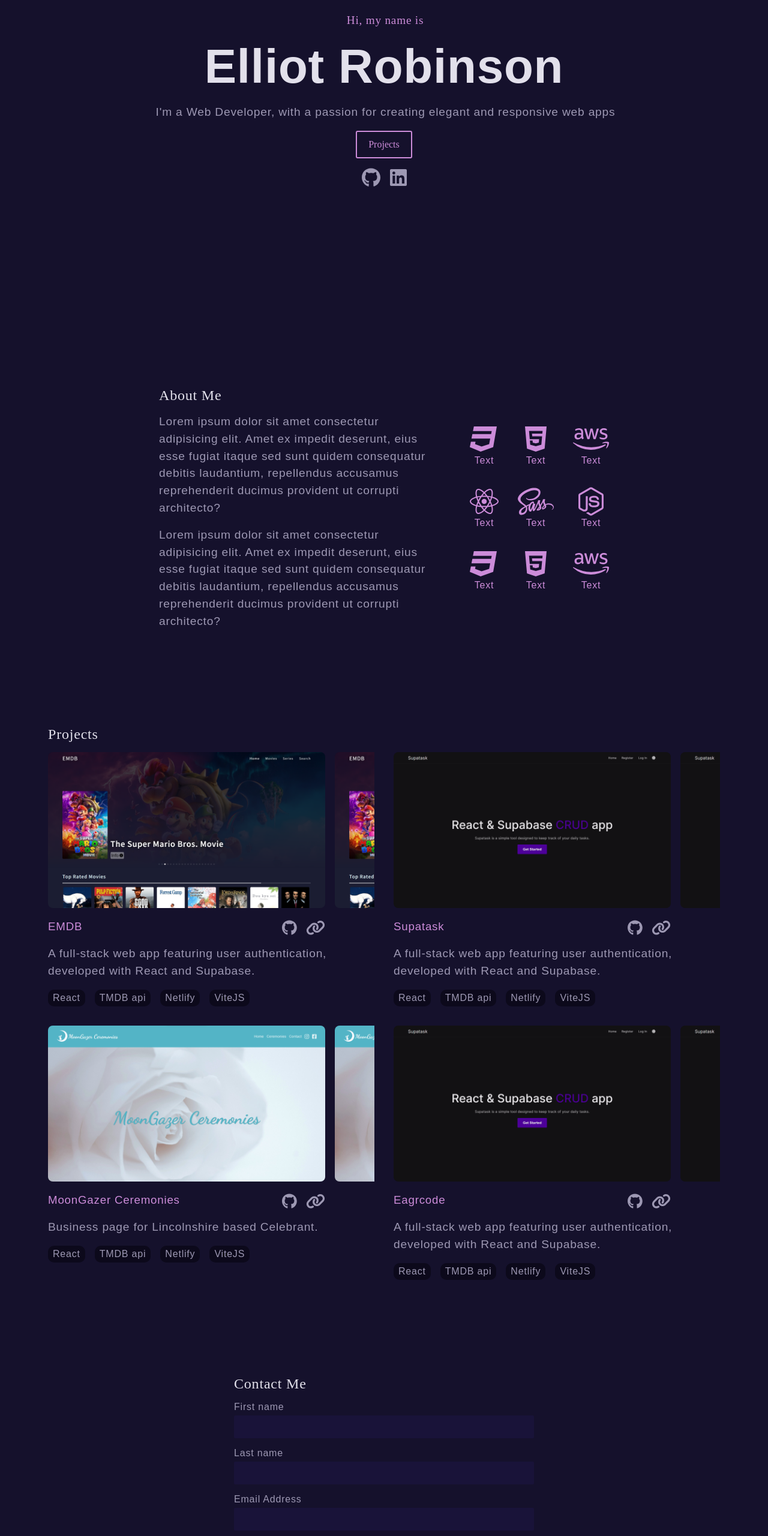
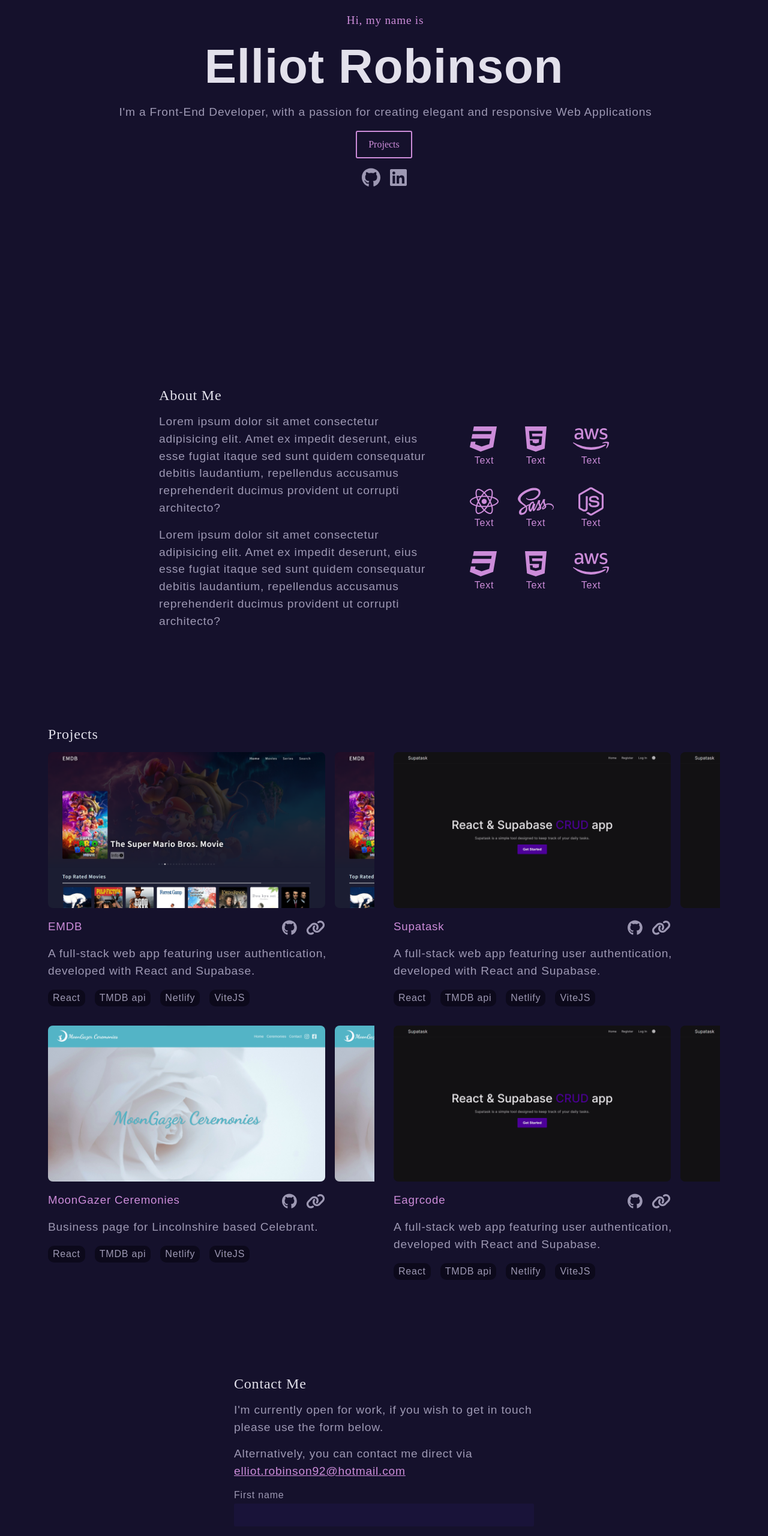
Before and after one commit to eagrcode/eagrcode-dev, a Next.js app: page / in a window 1280 px wide. Shown: the part 234-2795 px from the top of the page at 60% size. Built offline with nearby package versions, Linux system fonts and the light colour scheme; a web font is replaced by a local one.

Commit message:
general style updates

```diff
--- a/src/components/Contact/Contact.module.scss
+++ b/src/components/Contact/Contact.module.scss
@@ -12,3 +12,14 @@
   max-width: 500px;
   gap: 1rem;
 }
+
+.emailLink {
+  &.dark {
+    color: var(--accent-color-dark);
+  }
+  &.light {
+    color: var(--accent-color-light);
+  }
+
+  text-decoration: underline;
+}
--- a/src/components/Contact/Contact.tsx
+++ b/src/components/Contact/Contact.tsx
@@ -1,5 +1,8 @@
 // styles
 import styles from "./Contact.module.scss";
+
+// next
+import Link from "next/link";
 
 // components
 import ContactForm from "./ContactForm/ContactForm";
@@ -17,6 +20,19 @@ export default function Contact() {
         <h2 id="scroll-to-contact" className={theme}>
           Contact Me
         </h2>
+        <p className={theme}>
+          I'm currently open for work, if you wish to get in touch please use the form below.
+        </p>
+        <p className={theme}>
+          Alternatively, you can contact me direct via{" "}
+          <Link
+            className={`${styles.emailLink} ${styles[theme]}`}
+            href="mailto:elliot.robinson92@hotmail.com"
+            title="Open email app"
+          >
+            elliot.robinson92@hotmail.com
+          </Link>
+        </p>
         <ContactForm />
       </div>
     </section>
--- a/src/components/Hero/Hero.module.scss
+++ b/src/components/Hero/Hero.module.scss
@@ -1,4 +1,5 @@
 .heroSection {
+  position: relative;
   display: flex;
   flex-direction: column;
   justify-content: center;
--- a/src/components/Hero/Hero.tsx
+++ b/src/components/Hero/Hero.tsx
@@ -15,6 +15,7 @@ import { useTheme } from "@/context/ThemeProvider";
 // icons
 import { FontAwesomeIcon } from "@fortawesome/react-fontawesome";
 import { faGithub, faLinkedin } from "@fortawesome/free-brands-svg-icons";
+import { faChevronDown } from "@fortawesome/free-solid-svg-icons";
 
 // images
 import HeroImg from "@/assets/images/hero-img.png";
@@ -36,7 +37,8 @@ export default function Hero() {
         <p className={`${styles.hi} ${styles[theme]}`}>Hi, my name is</p>
         <h1 className={`${styles.h1} ${styles[theme]}`}>Elliot Robinson</h1>
         <p className={`${styles.p} ${theme}`}>
-          I'm a Web Developer, with a passion for creating elegant and responsive web apps
+          I'm a Front-End Developer, with a passion for creating elegant and responsive Web
+          Applications
         </p>
         <HeroBtn />
         <div className={styles.iconContainer}>
--- a/src/styles/globals.scss
+++ b/src/styles/globals.scss
@@ -4,15 +4,11 @@
   margin: 0;
   padding: 0;
   box-sizing: border-box;
-  scroll-behavior: smooth;
-
-  @media (min-width: 900px) {
-    // scroll-padding-top: 1rem;
-  }
 }
 
 html {
   letter-spacing: 0.8px;
+  scroll-behavior: smooth;
   scroll-padding-top: var(--nav-height);
 }
 
--- a/src/styles/variables.css
+++ b/src/styles/variables.css
@@ -19,6 +19,6 @@
   --text-color-light: hsl(250, 20%, 40%);
   --header-color-light: hsl(250, 20%, 30%);
   --nav-bg-color-light: hsl(250, 20%, 80%);
-  --accent-color-light: hsl(240, 90%, 40%);
-  --accent-color-light: hsl(175, 80%, 30%);
+  --accent-color-light: hsl(260, 100%, 40%);
+  /* --accent-color-light: hsl(175, 50%, 30%); */
 }
```
